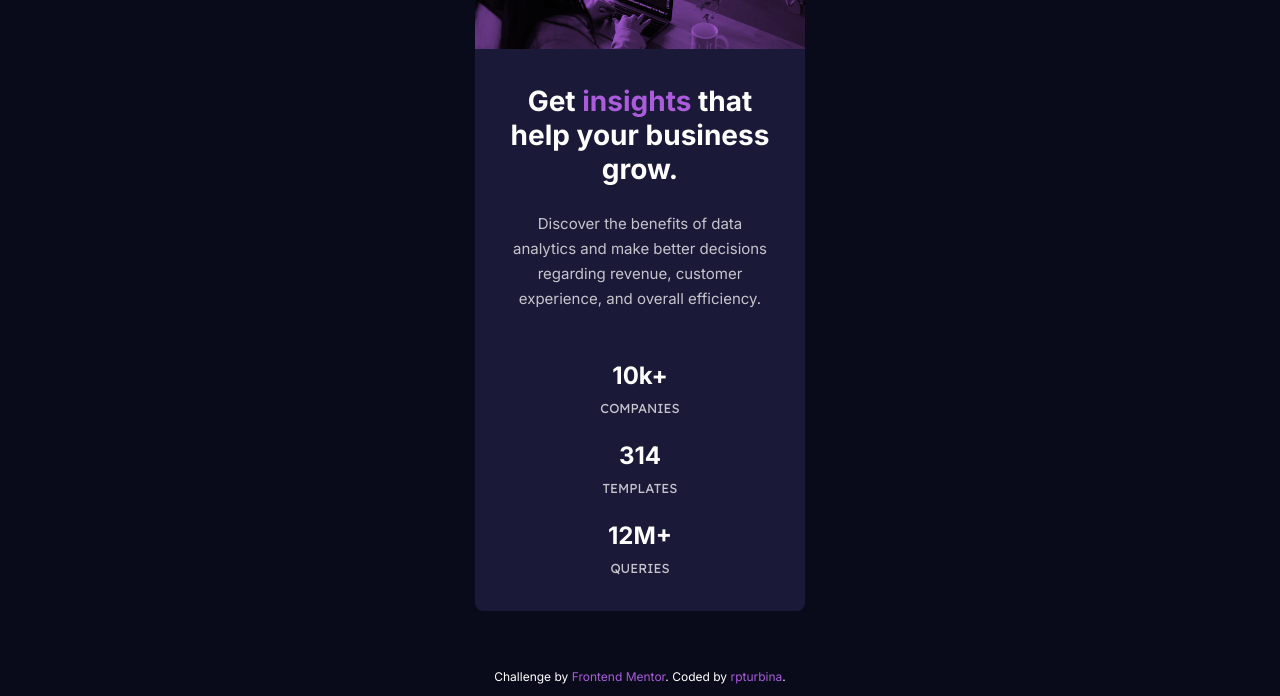
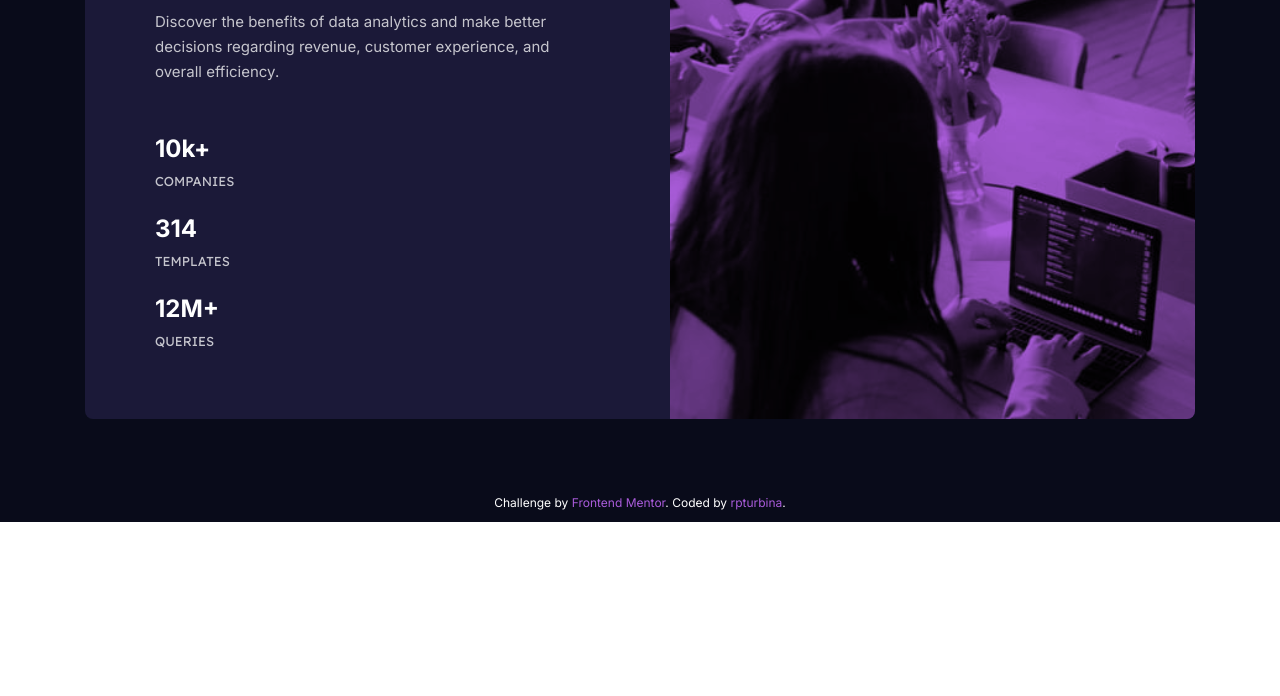
Before and after one commit to rpturbina/stats-preview-card-component-main, a plain HTML site: page index.html in a window 1280 px wide. Shown: the part 278-974 px from the top of the page. After the commit the page ends 800 px from the top, so only its background shows below. Drawn offline with Linux system fonts and the light colour scheme.

Commit message:
Add desktop responsive design view

```diff
--- a/scss/main.scss
+++ b/scss/main.scss
@@ -53,6 +53,7 @@ body {
   text-align: center;
   background-color: $card-bg-clr;
   border-radius: 8px;
+  transition: all 0.5s ease;
 
   &__img-container {
     max-width: 100%;
@@ -81,7 +82,7 @@ body {
     font-size: 28px;
     color: $main-head-stats-clr;
 
-    &--purple {
+    &--violet {
       color: $accent-clr;
     }
   }
@@ -124,3 +125,32 @@ body {
     color: $accent-clr;
   }
 }
+
+@media only screen and (min-width: 1024px) {
+  .card {
+    max-width: 1110px;
+    display: flex;
+    flex-direction: row-reverse;
+    align-items: stretch;
+
+    &__img-container {
+      border-top-left-radius: 0px;
+      border-bottom-right-radius: 8px;
+    }
+
+    &__textbox {
+      flex-basis: 50%;
+      text-align: left;
+      padding: 70px;
+    }
+
+    &__heading {
+      font-size: 36px;
+    }
+
+    &__status {
+      display: flex;
+      column-gap: 70px;
+    }
+  }
+}
```
Also changed, not shown: css/main.css, 1 other file.
